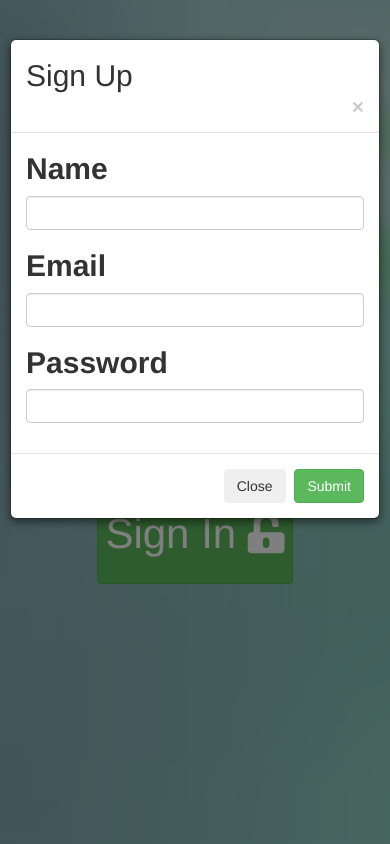
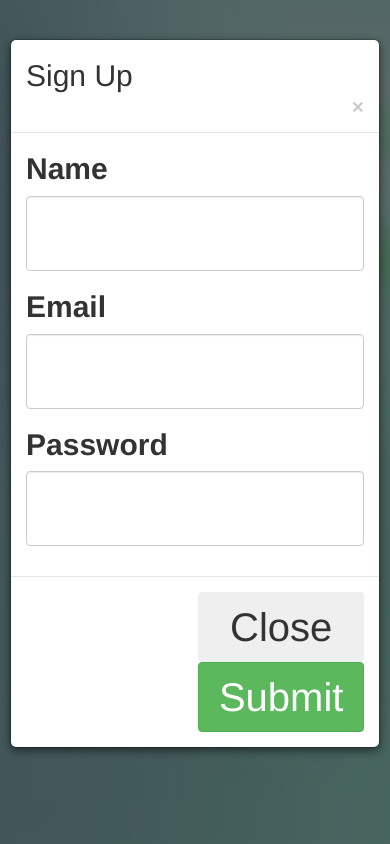
Before and after one commit to stuartschafer/Job-Tracker-2.0, a website: page public/index.html in a window 390 px wide. Both pictures are taken after a click on the button "Sign Up". Drawn offline with nearby package versions, Linux system fonts and the light colour scheme; a web font is replaced by a local one.

Commit message:
working on mobile responsiveness :pig:

```diff
--- a/public/assets/css/style-main.css
+++ b/public/assets/css/style-main.css
@@ -365,8 +365,15 @@ tr.shown td.details-control {
 		margin-left: 5%;
 	}
 
-	#userEmail, #userPassword {
+	#userEmail, #userPassword, .newuser {
 		height: 75px;
+		font-size: 30px;
+	}
+
+	#signinbutton, #signupbutton, #closeButton {
+		height: 70px;
+		width: 49%;
+		font-size: 40px;
 	}
 
 	.control-label, #signinModalLabel {
--- a/public/index.html
+++ b/public/index.html
@@ -90,7 +90,7 @@
 		    </div>
 
 		    <div class="modal-footer">
-		        <button type="button" class="btn btn-secondary" data-dismiss="modal">Close</button>
+		        <button type="button" id="closeButton" class="btn btn-secondary" data-dismiss="modal">Close</button>
 		        <button type="submit" id="signinbutton" class="btn btn-success">Submit</button>
 		    	</form>
 		    </div>
@@ -136,7 +136,7 @@
       	</div>
 
     	<div class="modal-footer">
-    		<button type="button" class="btn btn-secondary" data-dismiss="modal">Close</button>
+    		<button type="button" id="closeButton" class="btn btn-secondary" data-dismiss="modal">Close</button>
         	<button type="submit" id="signupbutton" value="Sign Up" class="btn btn-success">Submit</button>
         	</form>
       	</div>
```
